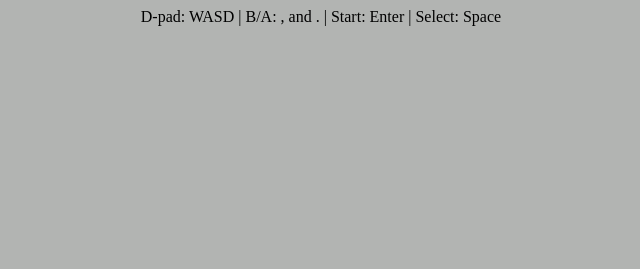
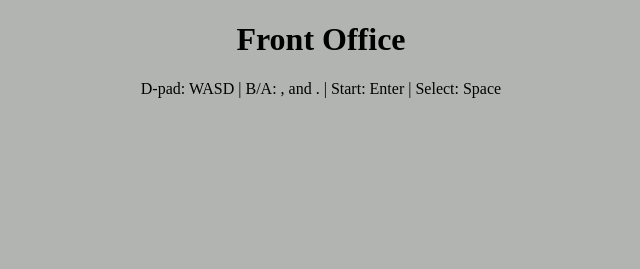
Before and after one commit to puchiedarcy/front_office, a plain HTML site: page pub/index.html in a window 1280 px wide. Shown: the whole page, without its empty margins (319-959 px from the left). Drawn offline with Linux system fonts and the light colour scheme; no server answers.

Commit message:
Minor renames.

```diff
--- a/docs/index.html
+++ b/pub/index.html
@@ -3,10 +3,11 @@
   <body bgcolor="#b2b4b2">
     <script type="text/javascript" src="fceux.js"></script>
     <div style="width: 800px; height: 800px; text-align: center; margin: auto;">
-      D-pad: WASD |
-      B/A: , and . |
-      Start: Enter |
-      Select: Space
+        <h1>Front Office</h1>
+        D-pad: WASD |
+        B/A: , and . |
+        Start: Enter |
+        Select: Space
       <br>
       <br>
       <div id="button" onclick="start()" style="display: none">
```
Also changed, not shown: pub/fceux.js (renamed from docs/fceux.js), pub/title_screen.png (renamed from docs/title_screen.png), 5 other files.
